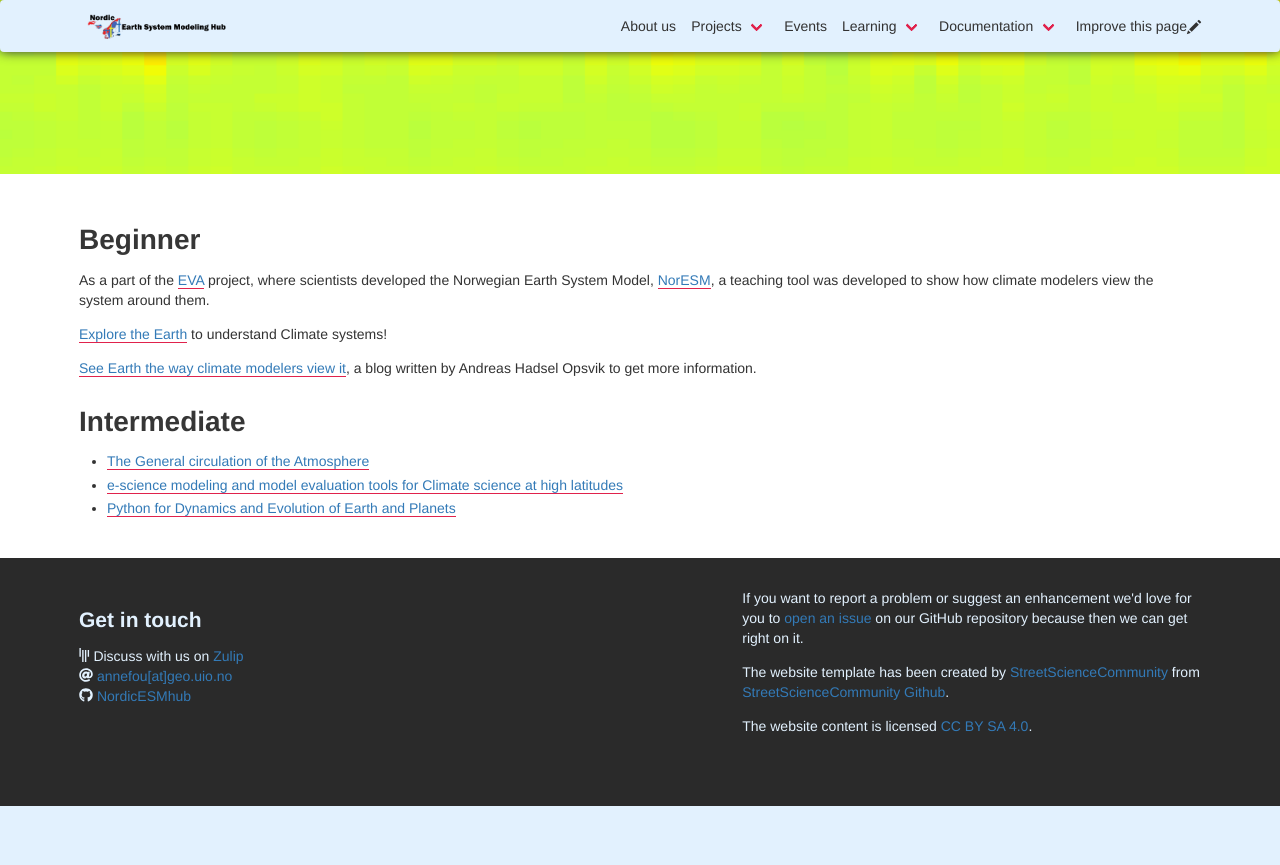
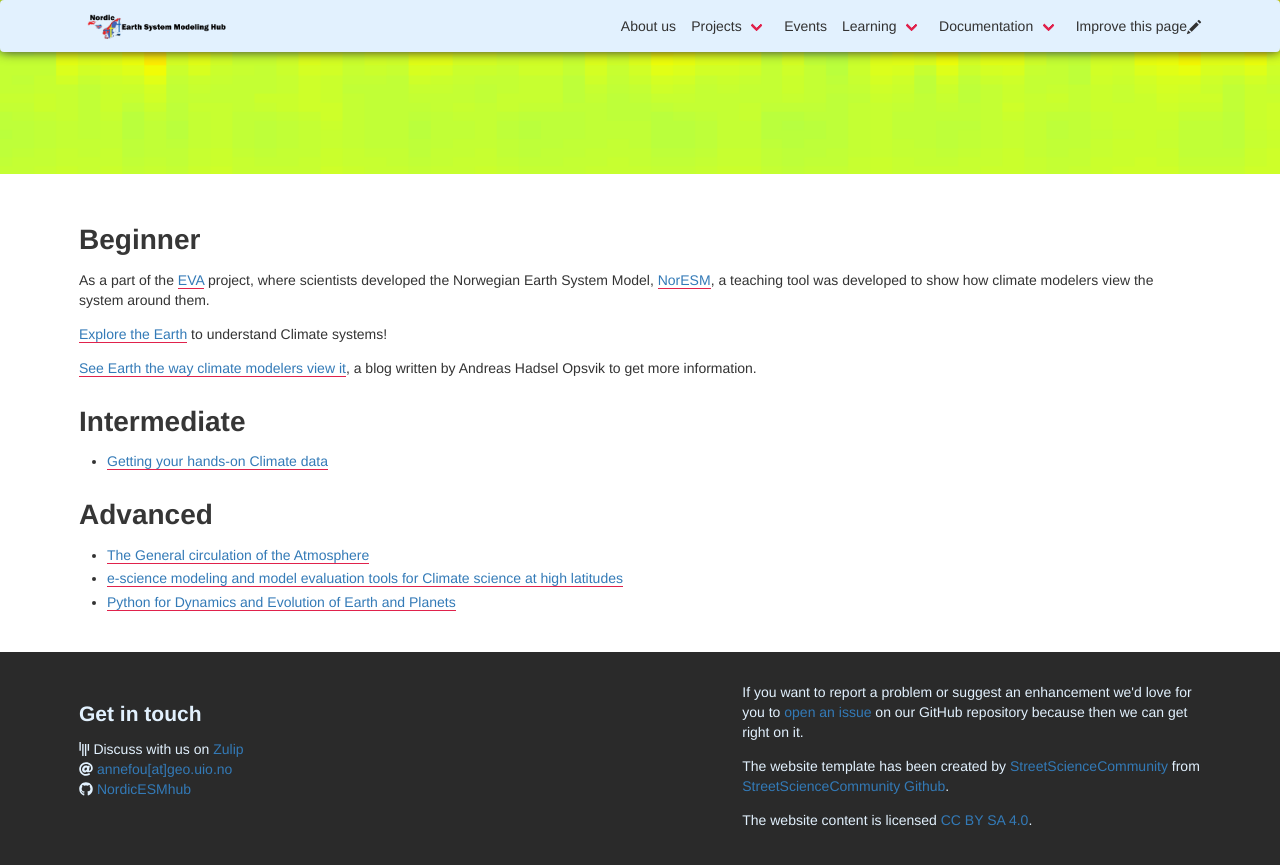
Before and after one commit to NordicESMhub/nordicesmhub.github.io, a Jekyll site: the page built from _tutorials/science.md, in a window 1280 px wide and 900 px high, scrolled down 456 px. Shown: the top 865 px of the window. Built offline with Jekyll 4.4.1, drawn with Linux system fonts in a browser that asks for light colours; nearby versions of some CDN libraries; before the commit the page ends 1262 px from its top, so only the background shows below that.

Commit message:
added link to climate data tutorial

```diff
--- a/_tutorials/science.md
+++ b/_tutorials/science.md
@@ -5,7 +5,6 @@ image: /images/tutorials/science.png
 ---
 
 # Beginner
-
 
 As a part of the [EVA](https://www.nersc.no/project/eva) project, where scientists developed the Norwegian Earth System Model, [NorESM](https://nordicesmhub.github.io/projects/noresm/), a teaching tool was developed to show how climate modelers view the system around them.
 
@@ -15,6 +14,10 @@ As a part of the [EVA](https://www.nersc.no/project/eva) project, where scientis
 
 # Intermediate
 
+- [Getting your hands-on Climate data](https://nordicesmhub.github.io/climate-data-tutorial/)
+
+# Advanced
+
 - [The General circulation of the Atmosphere](https://nordicesmhub.github.io/GEO4962/)
 - [e-science modeling and model evaluation tools for Climate science at high latitudes](https://nordicesmhub.github.io/NEGI-Andoya-2018)
 - [Python for Dynamics and Evolution of Earth and Planets](https://nordicesmhub.github.io/deep_python/)
```
